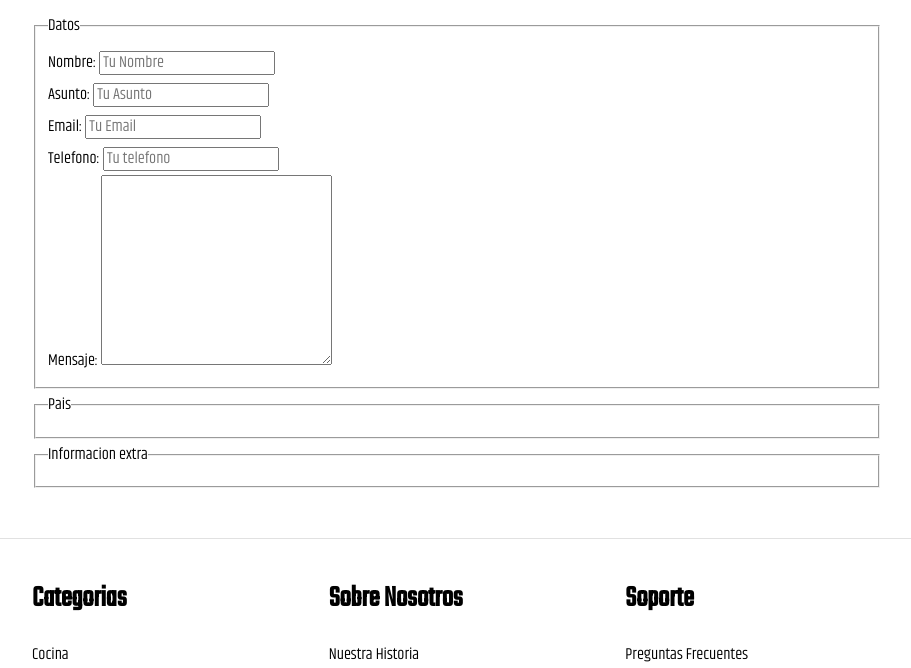
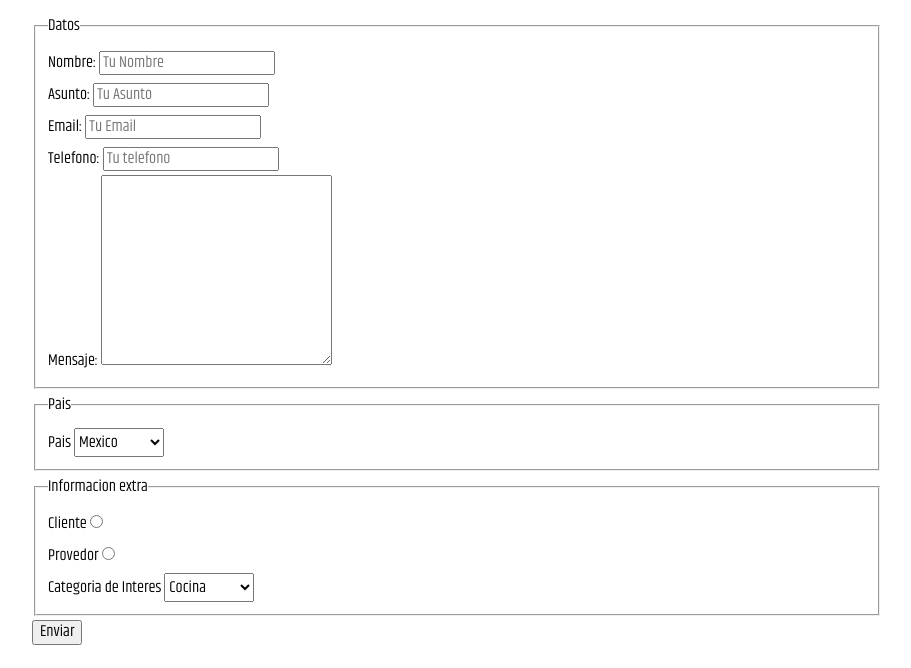
Before and after one commit to Caleb0-7/CSS-La-guia-completa, a plain HTML site: page Ejercicio-1/contacto.html in a window 1280 px wide. Shown: the part 367-1035 px from the top of the page, without its empty margins (183-1094 px from the left). Drawn offline with Linux system fonts and the light colour scheme.

Commit message:
actualizado 1.0

```diff
--- a/Ejercicio-1/contacto.html
+++ b/Ejercicio-1/contacto.html
@@ -31,9 +31,9 @@
 
     <main class="contenido-principal contenedor">
         <h2 class="text-center">Contacto</h2>
-        <form>
+        <form action="">
             <fieldset>
-                <legend>Datos</legend>
+                <legend>Datos</legend><!--Legend se utilizar para especificar y unir de manera visual el tema de una seccion del formulario-->
 
                 <div class="campo">
                     <label for="nombre">Nombre:</label>
@@ -47,7 +47,7 @@
 
                 <div>
                     <label for="email">Email:</label>
-                    <input  id="email" type="email" placeholder="Tu Email">
+                    <input id="email" type="email" placeholder="Tu Email">
 
                 </div>
 
@@ -59,23 +59,59 @@
                 <div>
                     <label for="tel">Mensaje:</label>
                     <textarea name="" id="" cols="30" rows="10"></textarea>
+                </div> <!---For y ID se utilizan para mejorar la accesibilida de los dispositivos-->
+            </fieldset><!--Fieldset se utiliza para dividir las secciones de un formulario-->
+
+            <fieldset>
+                <legend>Pais</legend> <!--Legend se utilizar para especificar y unir de manera visual el tema de una seccion del formulario-->
+                <div class="campo">
+                    <label for="pais">Pais</label>
+                    <select name="" id="pais">
+                        <option value="" disabled>--Seleccione</option> <!--Disabled se usa para deshabilitar una opcion y Selected para decir cual opcion por defecto se va a marcar-->
+                        <option value="MX" selected>Mexico</option>
+                        <option value="CL">Chile</option>
+                        <option value="AR">Argentina</option>
+                        <option value="PR">Peru</option>
+                        <option value="ES">España</option>
+                        <!--Value es la informacion que se envia al servidor la parte backend-->
+                    </select>
+                </div>
+            </fieldset><!--Fieldset se utiliza para dividir las secciones de un formulario-->
+
+            <fieldset>
+                <legend>Informacion extra</legend>
+                <div class="campo">
+                    <label for="cliente">Cliente</label>
+                    <input id="cliente" type="radio" name="tipo" value="cliente">
+
+                </div>
+                <div class="campo">
+                    <label for="proveedor">Provedor</label>
+                    <input id="proveedor" type="radio" name="tipo" value="proveedor" >
+                    <!--NAME: se usa para unir dos input radio y asi solo poder seleccionar uno
+                    VALUE: Sera la informacion que se enviara a un servidor la parte backend-->
+
+                </div>
+
+                <div class="campo">
+                    <label for="categoria">Categoria de Interes</label>
+                    <select name="categorias" id="categoria">
+                        <option value="" disabled>--Seleccione</option>
+                        <option value="cocina">Cocina</option>
+                        <option value="cocina">Recamara</option>
+                        <option value="cocina">Oficina</option>
+                        <option value="cocina">Television</option>
+                    </select>
                 </div>
 
 
+            </fieldset>
+            <!--Con Checkbox puedes selecionar mas de una opcion y con radio solo puedes seleccionar una-->
+
+            <input type="submit" value="Enviar">
 
 
-            </fieldset>
-
-            <fieldset>
-                <legend>Pais</legend>
-            </fieldset>
-
-            <fieldset>
-                <legend>Informacion extra</legend>
-            </fieldset>
-
-
-        </form>
+        </form> <!--Form especifica que es un formulario-->
     </main>
 
     <footer class="contenido-principal-contacto ">
```
Also changed, not shown: Ejercicio-1/css/app.css (line endings or trailing spaces).
